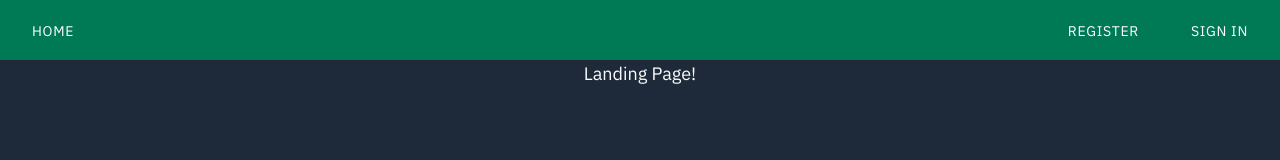
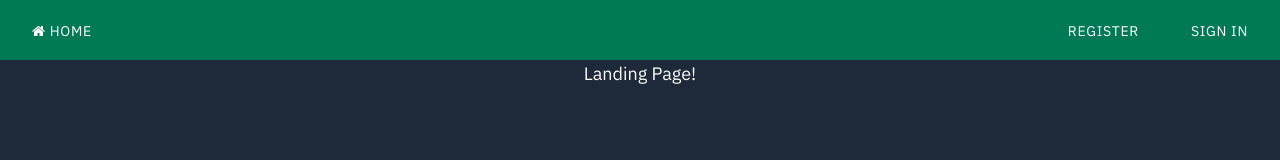
Before and after one commit to jc98w/FinanceDashboard, a React (Vite) app in the folder frontend/: page / in a window 1280 px wide. Shown: the top 160 px of the page. Built offline with nearby package versions, Linux system fonts and the light colour scheme.

Commit message:
Home icon on navbar

```diff
--- a/frontend/src/components/Navbar.tsx
+++ b/frontend/src/components/Navbar.tsx
@@ -7,7 +7,7 @@ export default function Navbar() {
   return(
       <nav className="bg-emerald-700 py-4 px-4 text-white mx-auto" >
         <ul className="flex gap-x-5 gap-y-1 flex-wrap">
-          <li className="mr-auto"><Link to="/" className="btn-main">Home</Link></li>
+          <li className="mr-auto"><Link to="/" className="btn-main"><i className='fa fa-home'></i> Home</Link></li>
 
           { isAuthenticated ? (
             <>
```
